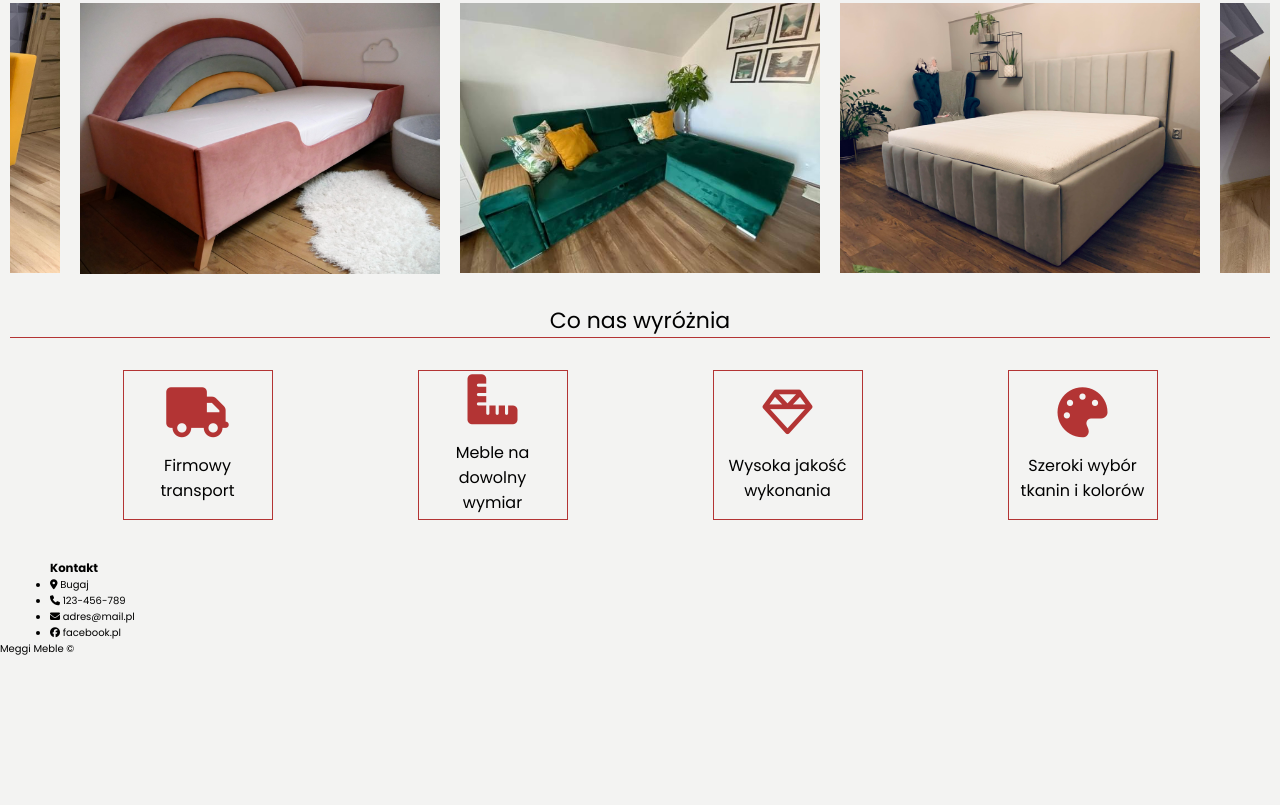
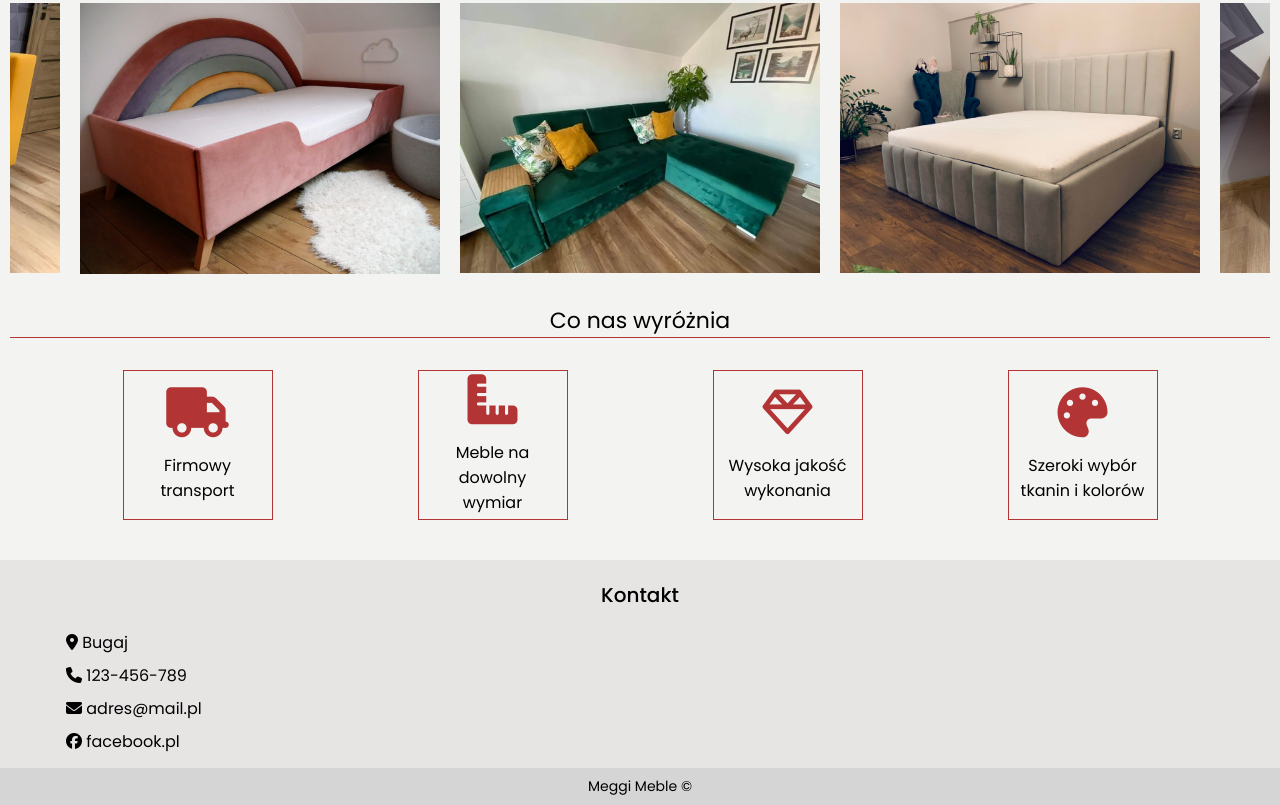
Before and after one commit to jakub1710/Meggi-Meble, a website: page index.html in a window 1280 px wide. Shown: the part 1020-1825 px from the top of the page. Before the commit the page ends 1677 px from the top, so only its background shows below. Drawn offline with nearby package versions, Linux system fonts and the light colour scheme.

Commit message:
Added styles of contact section

```diff
--- a/src/sass/style.scss
+++ b/src/sass/style.scss
@@ -42,6 +42,12 @@ h2.section-title {
 	border-bottom: 1px solid #b33434;
 }
 
+h3.contact-title {
+	padding: 1em ;
+	font-size: 2rem;
+	font-weight: 500;
+	text-align: center;
+}
 .section {
 	padding: 0 1em;
 	margin: 3em 0;
@@ -80,13 +86,10 @@ h2.section-title {
 					font-weight: 300;
 					overflow: hidden;
 
-
 					a {
 						color: black;
 						text-decoration: none;
 					}
-
-
 				}
 			}
 		}
@@ -101,12 +104,14 @@ h2.section-title {
 		width: 100vw;
 
 		&__top {
+
 			position: relative;
 			display: flex;
 			justify-content: space-between;
 			width: 100%;
 			height: 10vh;
 			padding: 0 1em;
+			z-index: 100;
 
 			.logo {
 				position: relative;
@@ -122,7 +127,6 @@ h2.section-title {
 			&-hamburger {
 				display: flex;
 				align-items: center;
-				// width: 50vw;
 				padding: 0 2em;
 				cursor: pointer;
 
@@ -148,21 +152,20 @@ h2.section-title {
 					}
 				}
 
-				// .hamburger.is-open span {
-				// 	transform: rotate(-45deg);
-				// 	transition: transform 0.3s;
-				// }
-				// .hamburger.is-open span:nth-child(2) {
-				// 	display: none;
-				// 	transition: transform 0.3s;
-				// }
-				// .hamburger.is-open span:nth-child(3) {
-				// 	transform: rotate(45deg);
-				// 	transition: transform 0.3s;
-				// }
+				.hamburger.is-open span {
+					transform: translateY(10px) rotate(-45deg);
+					transition: transform 0.3s;
+				}
+				.hamburger.is-open span:nth-child(2) {
+					display: none;
+					transition: transform 0.3s;
+				}
+				.hamburger.is-open span:nth-child(3) {
+					transform: translateY(-8px) rotate(45deg);
+					transition: transform 0.3s;
+				}
 			}
 		}
-
 
 		&__img {
 			position: relative;
@@ -235,4 +238,30 @@ h2.section-title {
 			}
 		}
 	}
+
+	.contact {
+		// padding: 2em;
+		background-color: #e7e4e4;
+
+		&__list {
+			margin-left: 1em;
+			font-size: 1.6rem;
+			list-style: none;
+
+			&-item {
+				margin-bottom: 0.5em;
+			}
+		}
+
+		.footer {
+			margin-top: 1em;
+			padding: 0.6em;
+			font-size: 1.4rem;
+			background-color: #d6d5d5;
+
+			&__text {
+				text-align: center;
+			}
+		}
+	}
 }
```
Also changed, not shown: dist/css/style.min.css.
